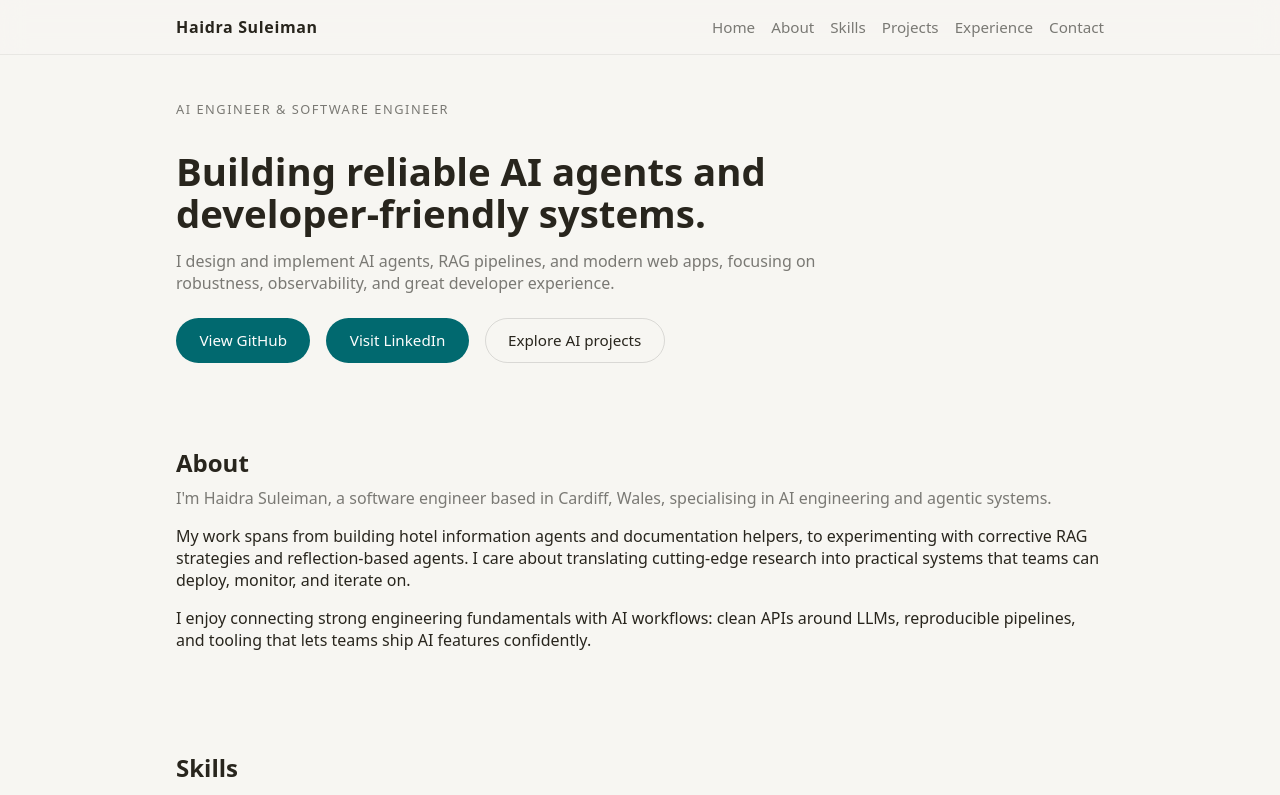
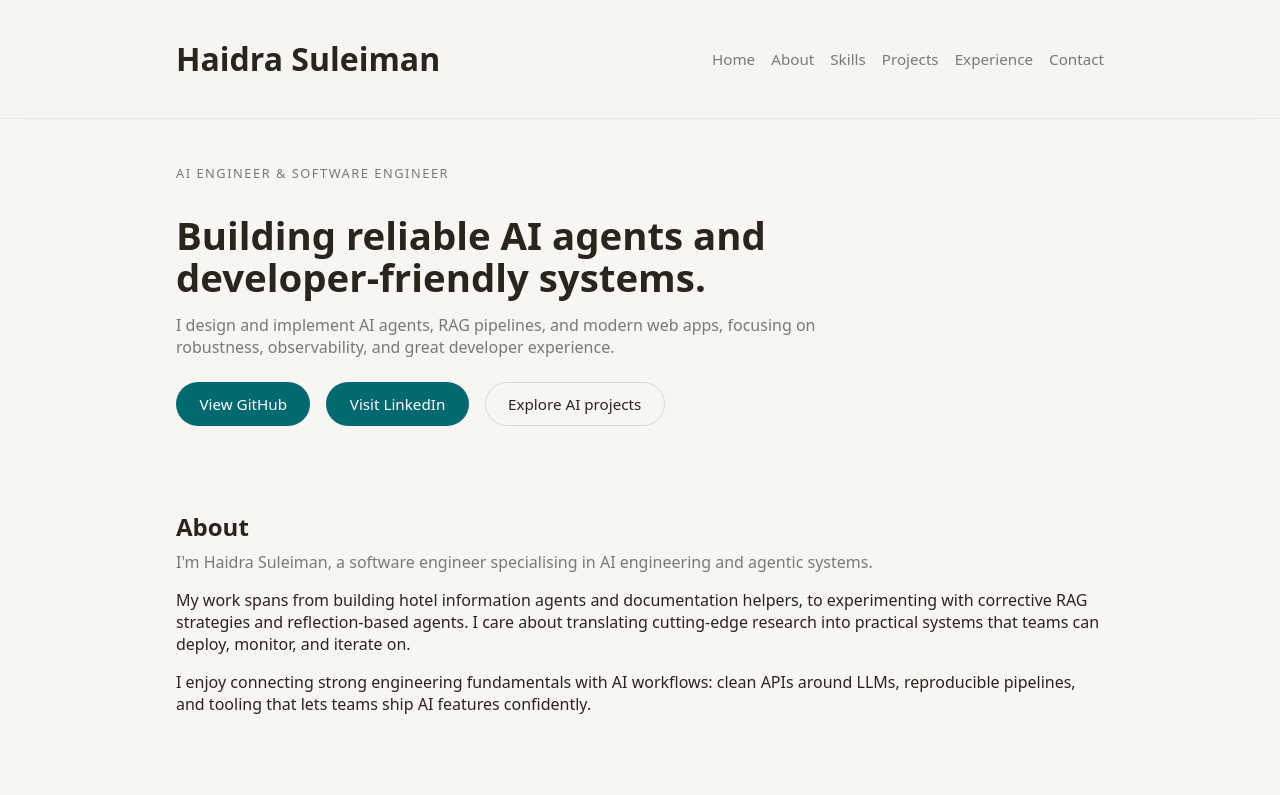
Before and after one commit to HaidraSuleiman/AI-personal-Portfolio, a React (Vite) app: page / in a window 1280 px wide. Shown: the top 795 px of the page. Built offline with nearby package versions, Linux system fonts and the light colour scheme.

Commit message:
Refactor headings and clean up content in App.jsx for improved structure and clarity

```diff
--- a/src/App.jsx
+++ b/src/App.jsx
@@ -7,9 +7,9 @@ function Hero() {
     <section className="section hero" id="home">
       <div className="hero-content">
         <p className="hero-kicker">AI Engineer & Software Engineer</p>
-        <h1 className="hero-title">
+        <h2 className="hero-title">
           Building reliable AI agents and developer-friendly systems.
-        </h1>
+        </h2>
         <p className="hero-subtitle">
           I design and implement AI agents, RAG pipelines, and modern web apps,
           focusing on robustness, observability, and great developer experience.
@@ -47,7 +47,7 @@ function About() {
       <div className="section-header">
         <h2>About</h2>
         <p>
-          I'm Haidra Suleiman, a software engineer based in Cardiff, Wales,
+          I'm Haidra Suleiman, a software engineer
           specialising in AI engineering and agentic systems.
         </p>
       </div>
@@ -209,7 +209,7 @@ function Contact() {
                 github.com/HaidraSuleiman
               </a>
             </li>
-            <li>Location: Cardiff, Wales, United Kingdom</li>
+
           </ul>
         </div>
         <div>
@@ -230,7 +230,7 @@ function Navbar() {
     <header className="navbar">
       <div className="navbar-inner">
         <div className="logo">
-          <span>Haidra Suleiman</span>
+          <h1>Haidra Suleiman</h1>
         </div>
         <nav className="nav-links">
           <a href="#home">Home</a>
```
